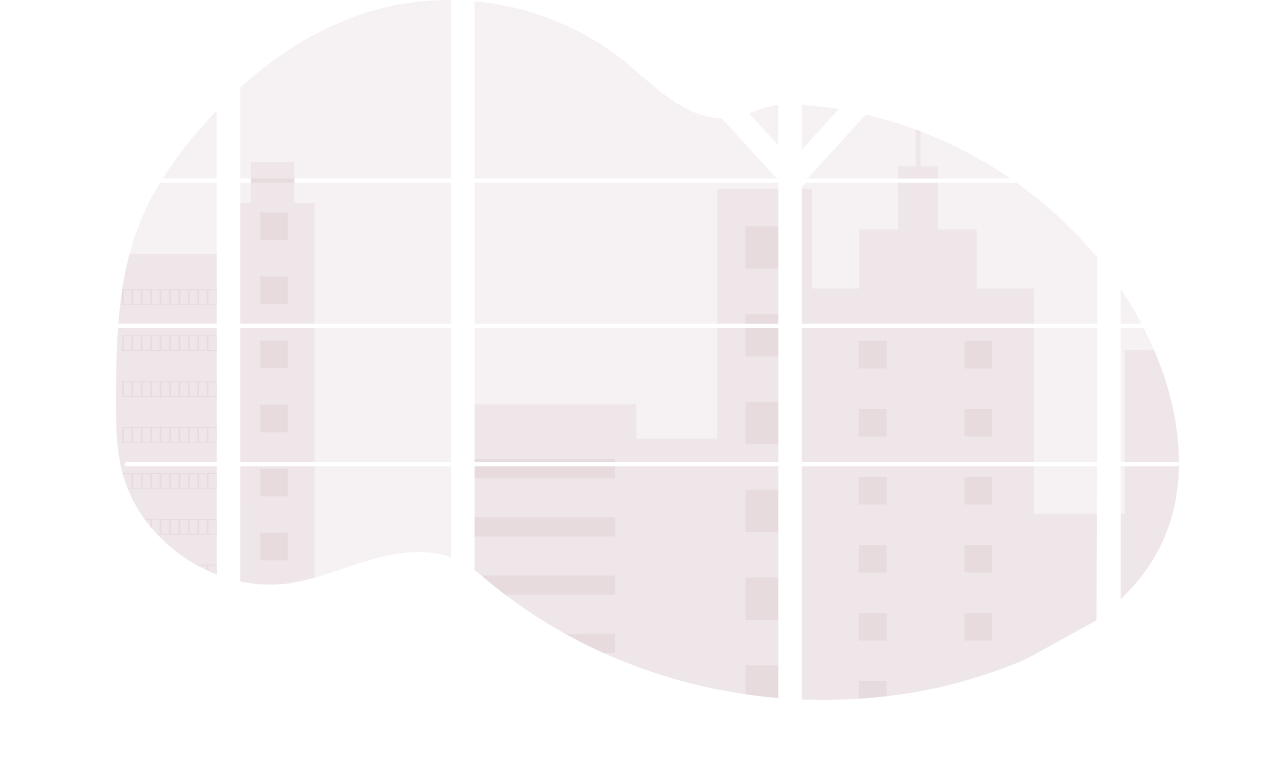
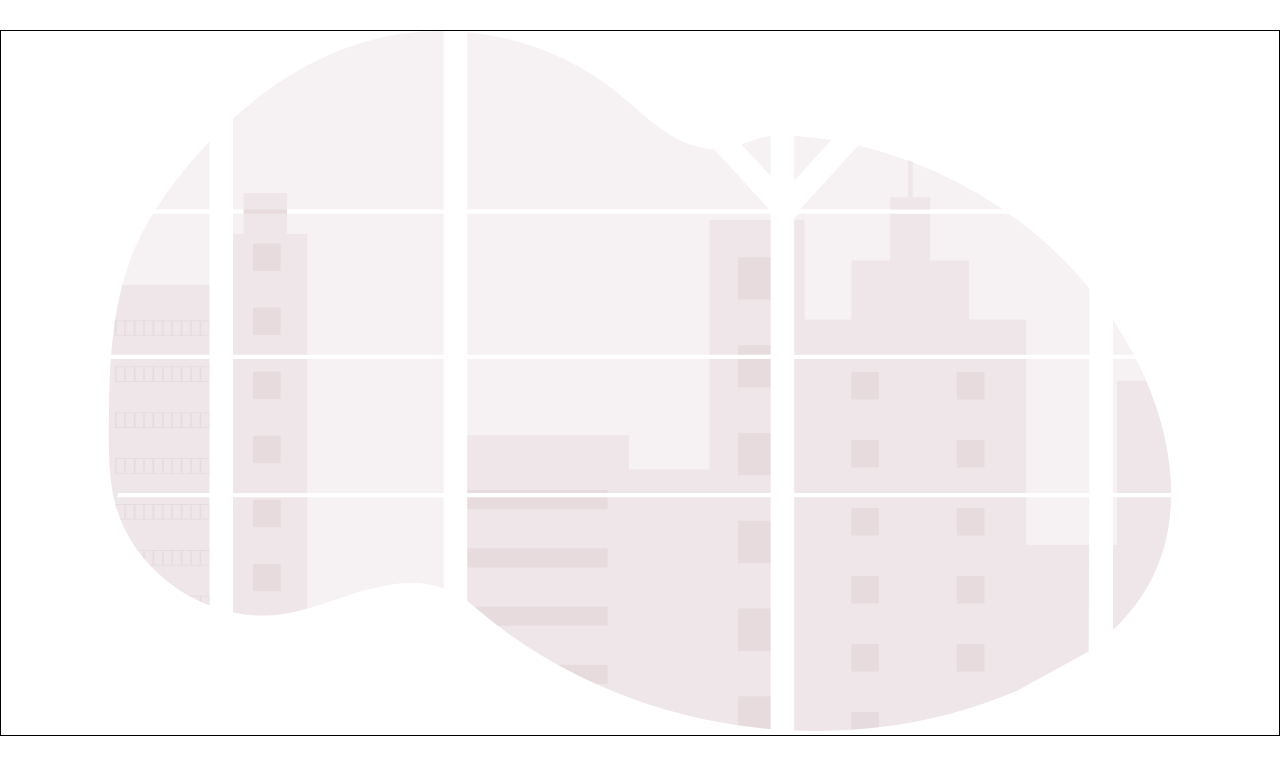
Before and after one commit to 1adityas/HMS, a React (Create React App) app: page / in a window 1280 px wide. Shown: the top 774 px of the page. Built offline with nearby package versions, Linux system fonts and the light colour scheme.

Commit message:
feat : back-img(flex)

```diff
--- a/src/components/Login.css
+++ b/src/components/Login.css
@@ -1,31 +1,29 @@
-/* #bg {
-    position: absolute;
-    height: 1080px;
-    width: 1920px;
-
-    background-color: #EEEEEE;
-}
-*/
-/* .back {
-
-
-    background-repeat: no-repeat;
-    position: absolute;
-    top: 29px;
-    left: 184px;
-    width: 1552px;
-    height: 1022px;
-    opacity: .9;
-}  */
 .grid-container {
-    display: grid;
-    grid-template-columns: repeat(11, 1fr);
-    /* grid-template-rows: repeat(1, 1fr); */
+    display: flex;
+    flex-wrap: wrap;
+    /* grid-template-columns: repeat(2,1fr); */
+    /* grid-template-rows: repeat(1,1fr); */
+    /* padding-right: 10rem; */
 }
 
 .grid-item1 {
+    /* background-image: url("../background.svg"); */
+    /* height: 100rem; */
+    /* width:100%; */
+    /* padding: 30px; */
+    /* background-size: cover;
+    min-height: 100vh;
+    min-width: auto; */
+    /* background-size: cover; */
+    /* grid-column: 2; */
+    border: 1px;
+    border-style: solid;
+    flex: 100%;
+    margin-top: 30px;
+    margin-bottom: 123px;
+    /* margin-left: 184px;
+    margin-right: 184px; */
+    /* padding: 20px; */
+    /* background-position: center; */
 
-    grid-column: 2/11;
-
-background-position: center;
 }
--- a/src/components/Login.js
+++ b/src/components/Login.js
@@ -8,7 +8,7 @@ function Login() {
         <   div className="grid-container" >
             <div className="grid-item1" >
 
-            <img src ={bg}  height={"700rem"} width={"auto"} ></img>
+            <img src ={bg}  height={"700rem"} width={"100%"} ></img>
        </div>
        </div>
     )
```
Also changed, not shown: src/components/footer.js (added, +33 -0 lines).
